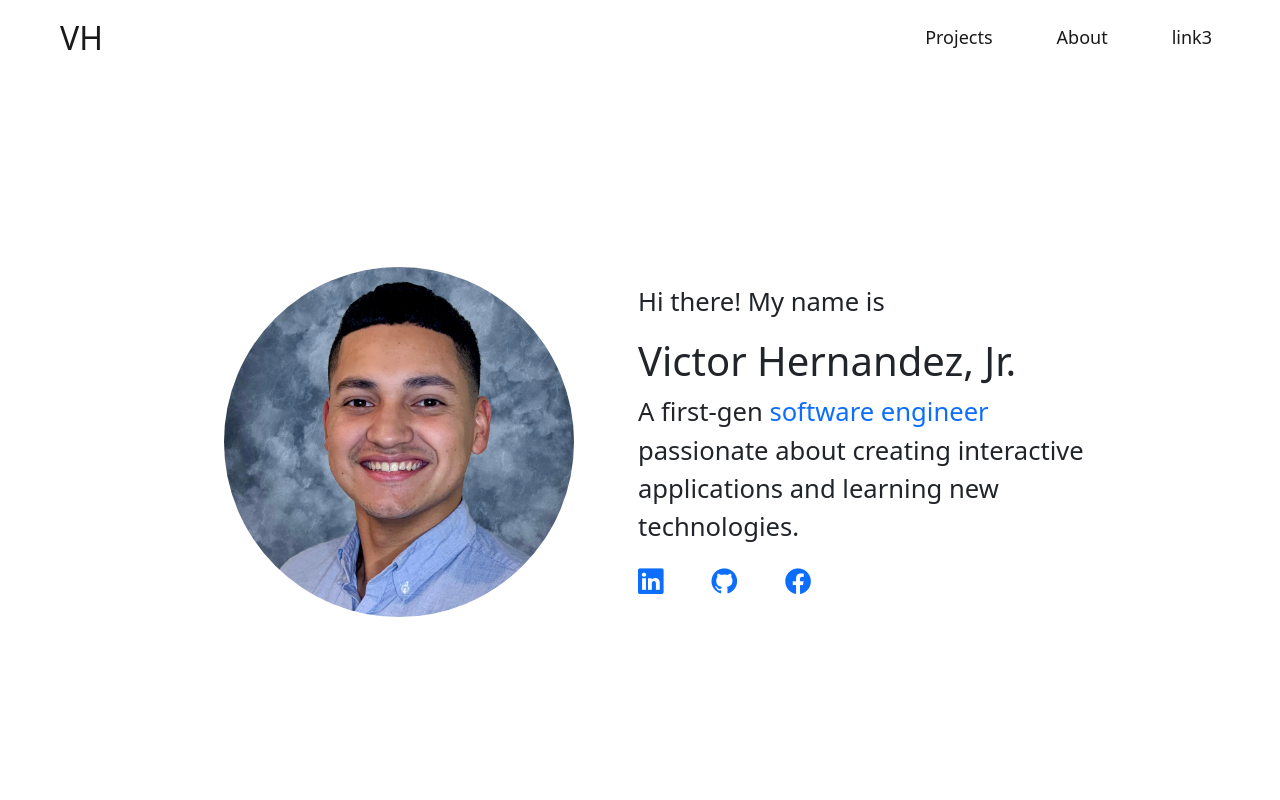
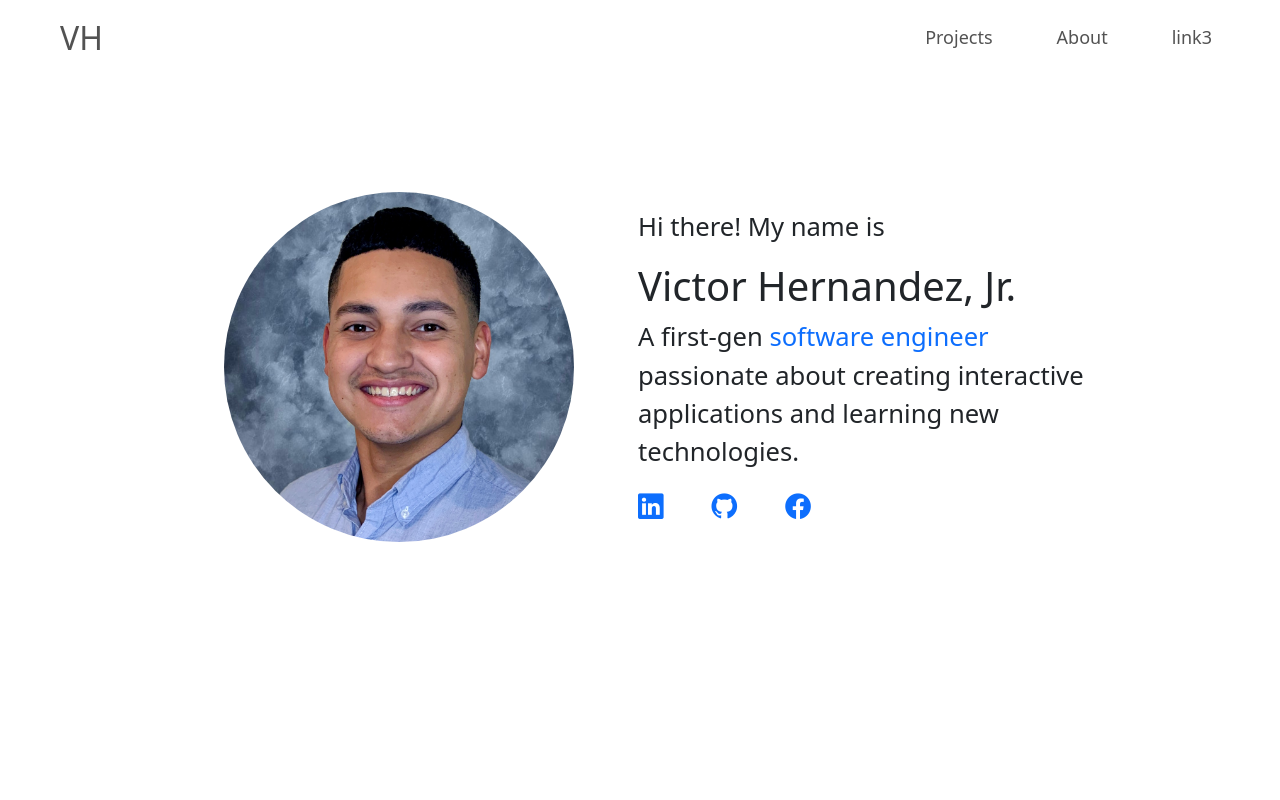
Before and after one commit to vichdz97/Website, an Angular app: page /home in a window 1280 px wide. Shown: the top 800 px of the page. Built offline with nearby package versions, Linux system fonts and the light colour scheme.

Commit message:
more translucent fixed navbar

```diff
--- a/src/app/nav/nav.component.html
+++ b/src/app/nav/nav.component.html
@@ -1,4 +1,4 @@
-<nav class="navbar navbar-expand-lg">
+<nav class="navbar fixed-top navbar-expand-lg bg-white opacity-75">
     <div class="container-fluid mx-5">
         <a class="navbar-brand" routerLink="/">VH</a>
         <div class="navbar-nav navbar-text d-flex flex-row">
```
